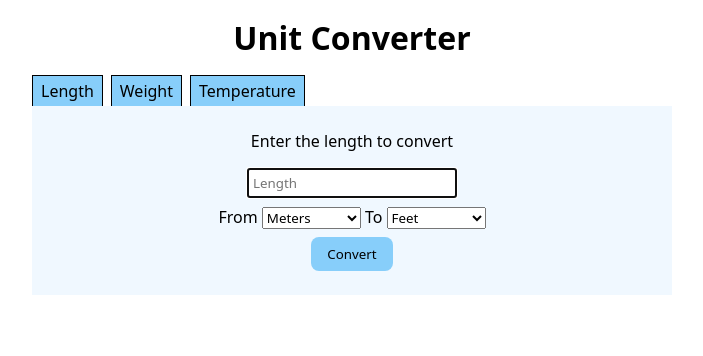
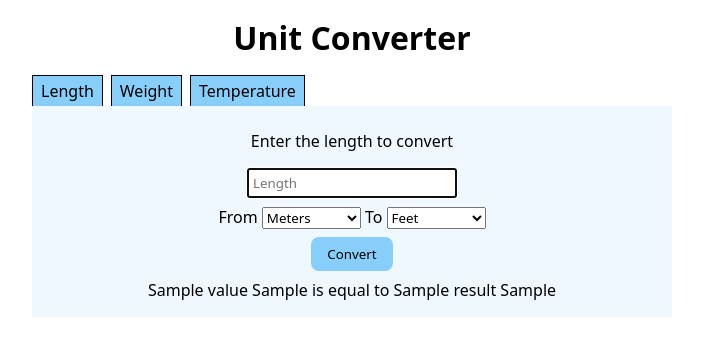
Before and after one commit to ditim15/Unit-Converter, a Flask app: template templates/length.html in a window 1280 px wide. Shown: the top 356 px of the page, without its empty margins (288-991 px from the left). Run offline with Flask 3, Linux system fonts and the light colour scheme; the template is opened without the code that fills it: most values are stand-ins (such as "Sample title", 1, 10 or a date in 2020).

Commit message:
Added conversion text and fixed option values

```diff
--- a/templates/length.html
+++ b/templates/length.html
@@ -8,28 +8,31 @@
         <div id="units">
             <label for="from-unit">From</label>
             <select name="from-unit" id="from-unit">
-                <option value="mm">Millimeters</option>
-                <option value="cm">Centimeters</option>
-                <option value="m" selected>Meters</option>
-                <option value="km">Kilometers</option>
-                <option value="inch">Inchs</option>
-                <option value="foot">Feet</option>
-                <option value="yard">Yards</option>
-                <option value="mile">Miles</option>
+                <option value="millimeters">Millimeters</option>
+                <option value="centimeters">Centimeters</option>
+                <option value="meters" selected>Meters</option>
+                <option value="kilometers">Kilometers</option>
+                <option value="inches">Inchs</option>
+                <option value="feet">Feet</option>
+                <option value="yards">Yards</option>
+                <option value="miles">Miles</option>
             </select>
             <label for="to-unit">To</label>
             <select name="to-unit" id="to-unit">
-                <option value="mm">Millimeters</option>
-                <option value="cm">Centimeters</option>
-                <option value="meter">Meters</option>
-                <option value="km">Kilometers</option>
-                <option value="inch">Inchs</option>
-                <option value="foot" selected>Feet</option>
-                <option value="yard">Yards</option>
-                <option value="mile">Miles</option>
+                <option value="millimeters">Millimeters</option>
+                <option value="centimeters">Centimeters</option>
+                <option value="meters">Meters</option>
+                <option value="kilometers">Kilometers</option>
+                <option value="inches">Inchs</option>
+                <option value="feet" selected>Feet</option>
+                <option value="yards">Yards</option>
+                <option value="miles">Miles</option>
             </select>
         </div>
         <button type="submit">Convert</button>
     </form>
+    {% if result is not none %}
+        <p>{{ value }} {{ from_unit}} is equal to {{ result }} {{ to_unit }}</p>
+    {% endif %}
 
 {% endblock %}
```
